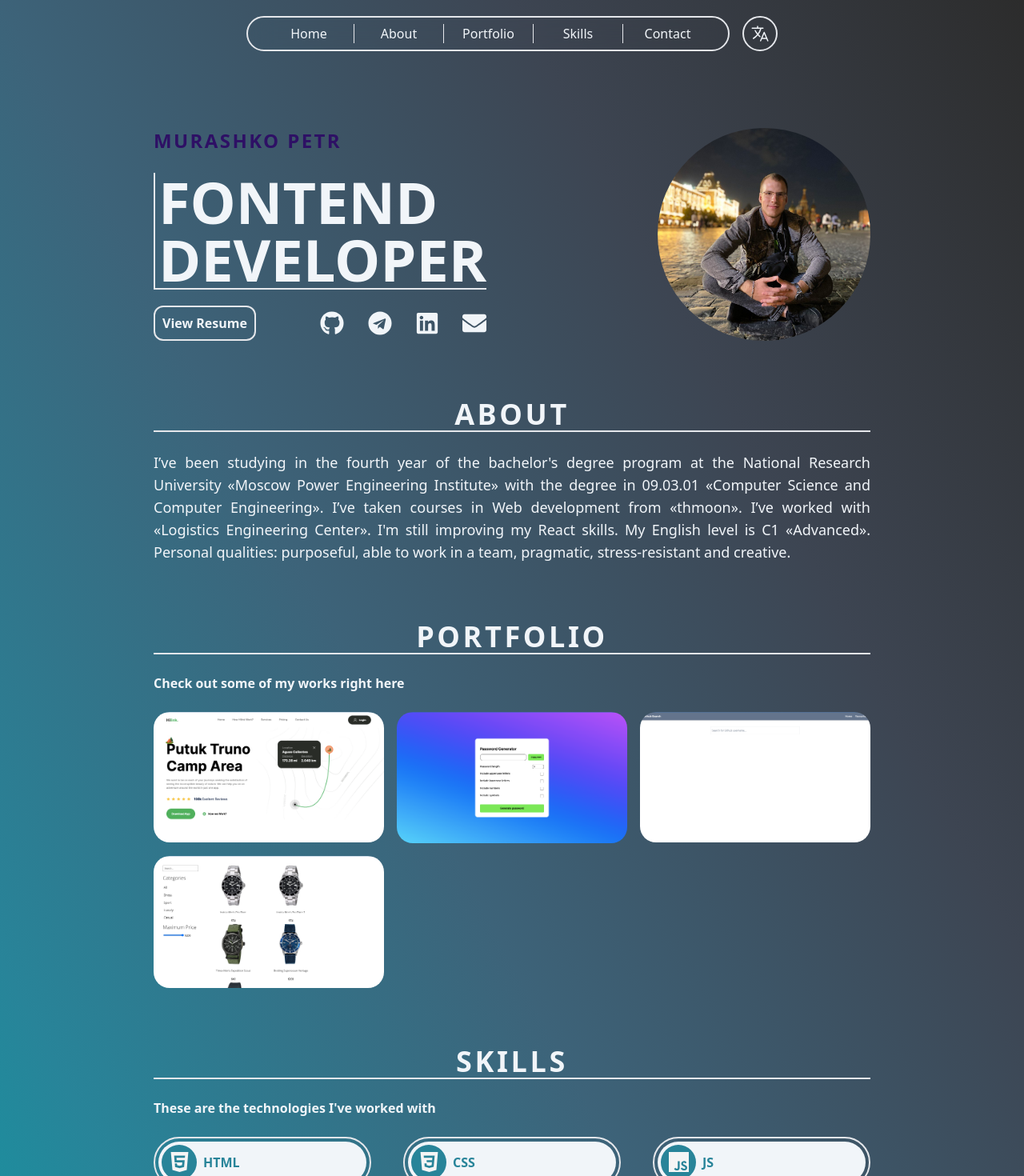
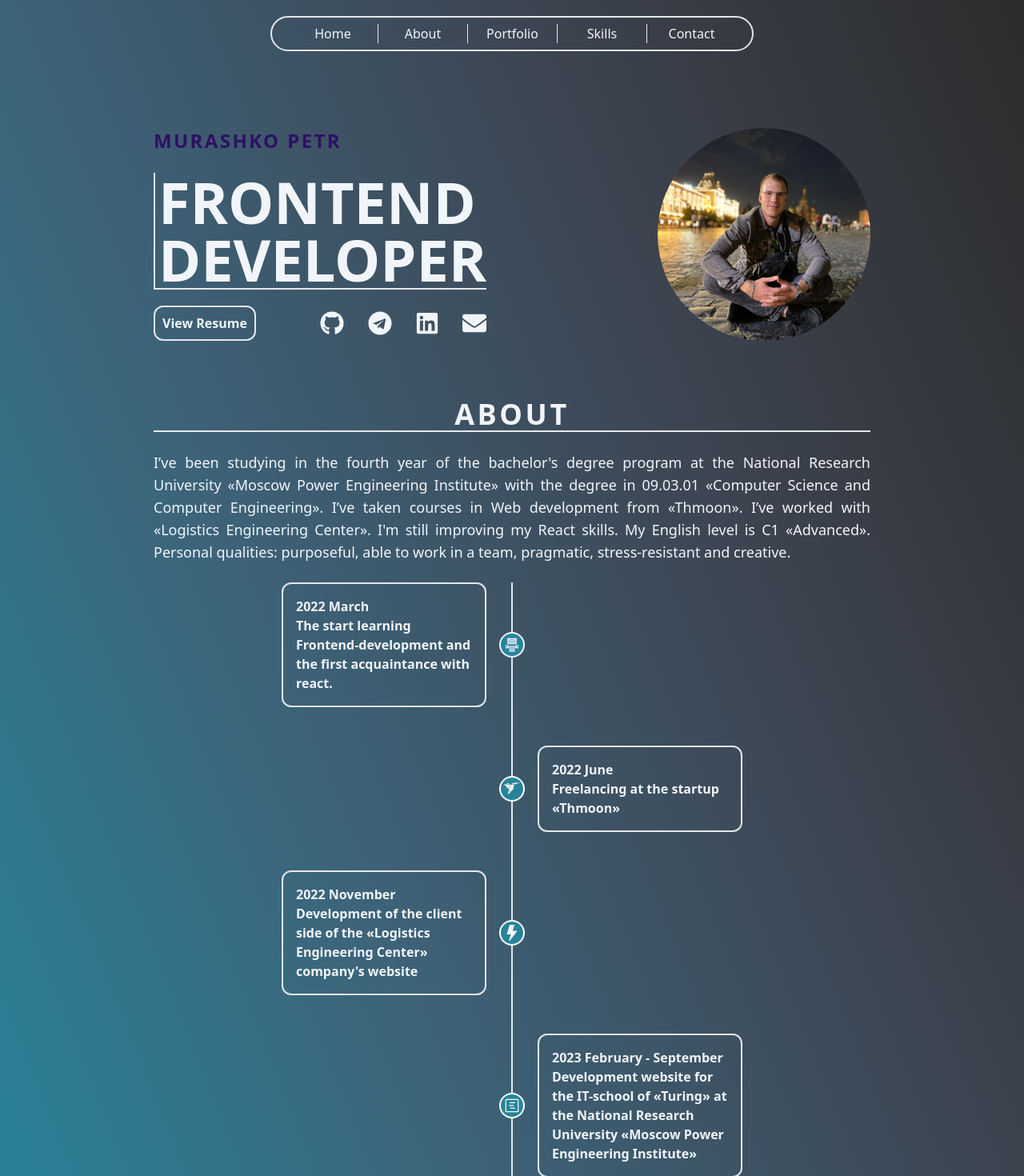
Before and after one commit to murashko12/MurashkoPA-portfolio, a React (Vite) app: page / in a window 1280 px wide. Shown: the top 1470 px of the page at 80% size. Built offline with nearby package versions, Linux system fonts and the light colour scheme.

Commit message:
finish timeline in About-section

```diff
--- a/src/App.tsx
+++ b/src/App.tsx
@@ -4,6 +4,7 @@ import Home from "./components/Home"
 import NavBar from "./components/NavBar"
 import Portfolio from "./components/Portfolio"
 import Skills from "./components/Skills"
+
 
 
 function App() {
@@ -29,6 +30,7 @@ function App() {
             <Contact/>
             <br />
             <br />
+
         </>
     )
 }
--- a/src/components/About.tsx
+++ b/src/components/About.tsx
@@ -1,14 +1,106 @@
-const About = () => {
+import { BsLightningFill } from "react-icons/bs";
+import { GiClassicalKnowledge } from "react-icons/gi";
+import { GoProjectRoadmap } from "react-icons/go";
+import { SiFreelancer } from "react-icons/si";
+
+const About:React.FC = () => {
     return (
         <div className="w-[70%] mx-auto h-auto">
             <h1 className="uppercase tracking-widest font-semibold text-4xl text-slate-100 text-center border-b-2">about</h1>
             <br />
             <p className="text-slate-100 text-lg text-justify">
                 I’ve been studying in the fourth year of the bachelor's degree program at the National Research University «Moscow Power Engineering Institute» with the degree in 09.03.01 «Computer Science and Computer Engineering».
-                I’ve taken courses in Web development from «<a href="https://thmoon.ru/" target="_blank">thmoon</a>».
+                I’ve taken courses in Web development from «<a href="https://thmoon.ru/" target="_blank">Thmoon</a>».
                 I’ve worked with «Logistics Engineering Center». I'm still improving my React skills. My English level is C1 «Advanced».
                 Personal qualities: purposeful, able to work in a team, pragmatic, stress-resistant and creative.
             </p>
+            <br />
+
+            {/* Timeline */}
+
+            <div className="flex flex-col justify-center">
+                <div className=" sm:max-w-xl sm:mx-auto w-full px-2 sm:px-0">
+
+                    <div className="relative text-gray-700 antialiased text-md font-semibold">
+
+                    {/* Vertical bar running through middle */}
+                        <div className="hidden sm:block border bg-slate-100 absolute h-full left-1/2 transform -translate-x-1/2"></div>
+
+                    {/* Left section, set by justify-start and sm:pr-8 */}
+                        <div className="mt-6 sm:mt-0 sm:mb-12">
+                            <div className="flex flex-col sm:flex-row items-center">
+                                <div className="flex justify-start w-full mx-auto items-center">
+                                    <div className="w-full sm:w-1/2 sm:pr-8">
+                                        <div className="p-4 border-2 rounded-xl text-slate-100">
+                                            2022 March
+                                            <br />
+                                            The start learning Frontend-development and the first acquaintance with react.
+                                        </div>
+                                    </div>
+                                </div>
+                                <div className="rounded-full bg-[#288499] border-slate-100 border-2 w-8 h-8 absolute left-1/2 -translate-y-4 sm:translate-y-0 transform -translate-x-1/2 flex items-center justify-center">
+                                    <GiClassicalKnowledge className="text-slate-100" size={20}/>
+                                </div>
+                            </div>
+                        </div>
+
+                        {/* Right section, set by justify-end and sm:pl-8 */}
+                        <div className="mt-6 sm:mt-0 sm:mb-12">
+                            <div className="flex flex-col sm:flex-row items-center">
+                                <div className="flex justify-end w-full mx-auto items-center">
+                                    <div className="w-full sm:w-1/2 sm:pl-8">
+                                        <div className="p-4 border-2 rounded-xl text-slate-100">
+                                            2022 June
+                                            <br />
+                                            Freelancing at the startup «Thmoon»
+                                        </div>
+                                    </div>
+                                </div>
+                                <div className="rounded-full bg-[#288499] border-white border-2 w-8 h-8 absolute left-1/2 -translate-y-4 sm:translate-y-0 transform -translate-x-1/2 flex items-center justify-center">
+                                    <SiFreelancer className="text-slate-100" size={20}/>
+                                </div>
+                            </div>
+                        </div>
+
+                        {/* Left section, set by justify-start and sm:pr-8 */}
+                        <div className="mt-6 sm:mt-0 sm:mb-12">
+                            <div className="flex flex-col sm:flex-row items-center">
+                                <div className="flex justify-start w-full mx-auto items-center">
+                                    <div className="w-full sm:w-1/2 sm:pr-8">
+                                        <div className="p-4 border-2 rounded-xl text-slate-100">
+                                            2022 November
+                                            <br />
+                                            Development of the client side of the «Logistics Engineering Center» company's website
+                                        </div>
+                                    </div>
+                                </div>
+                                <div className="rounded-full bg-[#288499] border-white border-2 w-8 h-8 absolute left-1/2 -translate-y-4 sm:translate-y-0 transform -translate-x-1/2 flex items-center justify-center">
+                                    <BsLightningFill className="text-slate-100" size={20}/>
+                                </div>
+                            </div>
+                        </div>
+
+                        {/* Right section, set by justify-end and sm:pl-8 */}
+                        <div className="mt-6 sm:mt-0">
+                            <div className="flex flex-col sm:flex-row items-center">
+                                <div className="flex justify-end w-full mx-auto items-center">
+                                    <div className="w-full sm:w-1/2 sm:pl-8">
+                                        <div className="p-4 border-2 rounded-xl text-slate-100">
+                                            2023 February - September
+                                            <br />
+                                            Development website for the IT-school of «Turing» at the National Research University «Moscow Power Engineering Institute»
+                                        </div>
+                                    </div>
+                                </div>
+                                <div className="rounded-full bg-[#288499] border-white border-2 w-8 h-8 absolute left-1/2 -translate-y-4 sm:translate-y-0 transform -translate-x-1/2 flex items-center justify-center">
+                                    <GoProjectRoadmap className="text-slate-100" size={20}/>
+                                </div>
+                            </div>
+                        </div>
+
+                    </div>
+                </div>
+            </div>
         </div>
     )
 }
--- a/src/components/Home.tsx
+++ b/src/components/Home.tsx
@@ -69,7 +69,7 @@ const Home = () => {
                 <h3 className="text-center uppercase tracking-widest font-semibold text-2xl text-violet-950 lg:text-left">murashko petr</h3>
                 <br />
                 <div className="pl-0 lg:border-l-2 lg:border-b-2 lg:pl-1">
-                    <h1 className="text-center uppercase text-5xl font-bold text-slate-100 lg:text-left lg:text-7xl">fontend<br/>developer</h1>
+                    <h1 className="text-center uppercase text-5xl font-bold text-slate-100 lg:text-left lg:text-7xl">frontend<br/>developer</h1>
                 </div>
                 <div className="flex mt-5 justify-between gap-y-8 items-center flex-col-reverse lg:flex-row">
                     <button className="text-slate-100 w-full p-2 rounded-xl border-2 font-bold capitalize lg:w-32">view resume</button>
--- a/src/components/NavBar.tsx
+++ b/src/components/NavBar.tsx
@@ -1,6 +1,6 @@
 import { useState } from "react";
 import {motion} from "framer-motion"
-import { IoLanguageOutline, IoMenu, IoClose } from "react-icons/io5";
+import { IoMenu, IoClose } from "react-icons/io5";
 import { Link } from "react-scroll";
 
 type NavBarPoint = {
@@ -19,18 +19,7 @@ const NavBarAnimation = {
     }
 }
 
-const LanguageAnimation = {
-    hidden: {
-        x: 100,
-        opacity: 0
-    },
-    visible: {
-        x: 0,
-        opacity: 1
-    }
-}
-
-const NavBar = () => {
+const NavBar: React.FC = () => {
 
     const [nav, setNav] = useState<boolean>(false)
 
@@ -58,10 +47,9 @@ const NavBar = () => {
             <motion.div
                 initial="hidden"
                 whileInView="visible"
-                className="fixed flex justify-center gap-4 top-0 right-0 left-0 z-10 opacity-0 lg:opacity-100"
+                className="fixed flex justify-center top-0 right-0 left-0 z-10 opacity-0 lg:opacity-100"
 
             >
-                {/* <button>asdadsasd</button> */}
 
                 <motion.nav
                     variants={NavBarAnimation}
@@ -78,13 +66,7 @@ const NavBar = () => {
                         }
                     </ul>
                 </motion.nav>
-                <motion.button
-                    variants={LanguageAnimation}
-                    transition={{duration: 1.2}}
-                    className="text-slate-100 backdrop-blur-lg p-2 mt-5 rounded-full border-2"
-                >
-                    <IoLanguageOutline size={24}/>
-                </motion.button>
+
 
             </motion.div>
             <motion.button
--- a/src/components/ProjectCard.tsx
+++ b/src/components/ProjectCard.tsx
@@ -10,7 +10,7 @@ export interface IProjectParams {
 const ProjectCard: React.FC<IProjectParams> = ({id,imgName,titleProject,stackProject,linkCode,linkDemo}) => {
 
     return (
-        <div key={id} className="relative overflow-hidden rounded-[20px]">
+        <div key={id} className="relative overflow-hidden rounded-[20px] shadow-2xl">
             <img
                 src={imgName}
                 className="rounded-[12px]"
```
